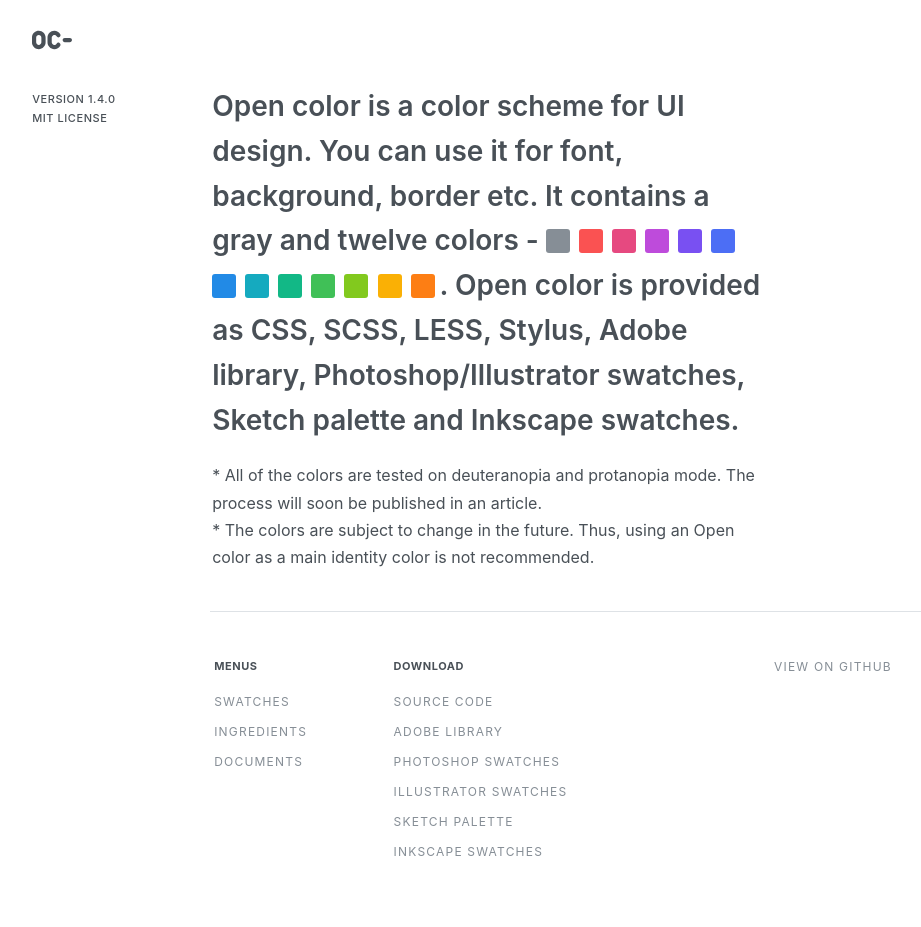
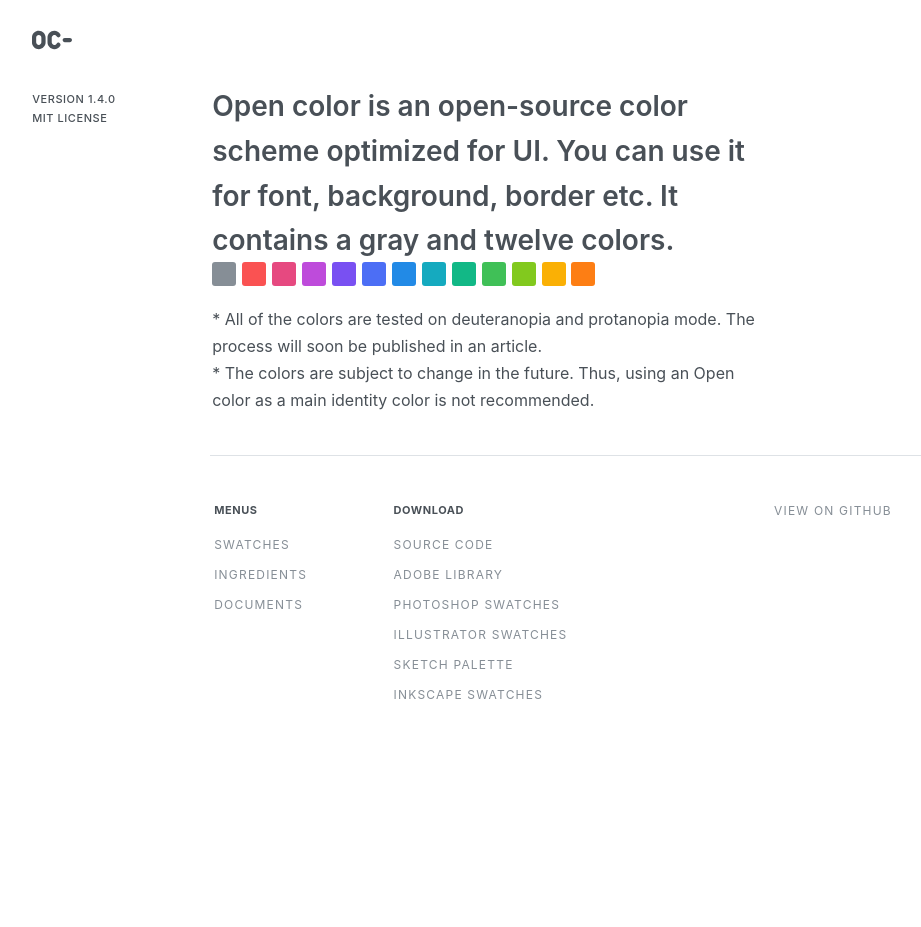
Before and after one commit to yeun/open-color, a Jekyll site: the page built from docs/index.html, in a window 1280 px wide. Shown: the whole page, without its empty margins (159-1080 px from the left). Built offline with Jekyll 4.4.1, drawn with Linux system fonts in a browser that asks for light colours; nearby versions of some CDN libraries; library files that are not in the unit come from our copies; after the commit the page ends 900 px from its top, so only the background shows below that.

Commit message:
Changed intro text

```diff
--- a/docs/_includes/introduction.html
+++ b/docs/_includes/introduction.html
@@ -1,13 +1,12 @@
 <div class="introduction">
   <div class="column">
     <p>
-      Open color is a color scheme for UI design. You can use it for font, background, border etc. It contains a gray and twelve colors -
-      <span class="introduction-colors">
+      Open color is an open-source <span class="no-wrap">color scheme</span> optimized for UI. <span class="no-wrap">You can use</span> it <span class="no-wrap">for font,</span> background, border etc. <span class="no-wrap">It contains</span> a gray and twelve colors.
+      <div class="introduction-colors">
       {% for color in site.colors %}
         <span class="introduction-color introduction-{{ color }}"></span>
-      {% endfor %}.
-      </span>
-      Open color is provided as CSS, SCSS, LESS, Stylus, Adobe library, Photoshop/Illustrator swatches, Sketch palette and Inkscape swatches.
+      {% endfor %}
+      </div>
     </p>
     <div class="note">
       * All of the colors are tested on deuteranopia and protanopia mode. The process will soon be published in an article.
--- a/docs/documents.html
+++ b/docs/documents.html
@@ -7,8 +7,7 @@ layout: default
     <h3 class="docs-title">Getting started</h3>
     <div class="docs-content">
       <p>
-        Open color is a <a href="https://en.wikipedia.org/wiki/Open-source_software">open-source</a> color scheme for UI design. You can use it for font, background, border, etc. It contains a gray and twelve colors.
-        Open Color aims at providing color scheme optimized for UI.
+        Open color is an <a href="https://en.wikipedia.org/wiki/Open-source_software">open-source</a> color scheme optimized for UI. You can use it for font, background, border, etc. It contains a gray and twelve colors.
       </p>
       <h4>Goals</h4>
       <ul>
```
Also changed, not shown: README.md.
